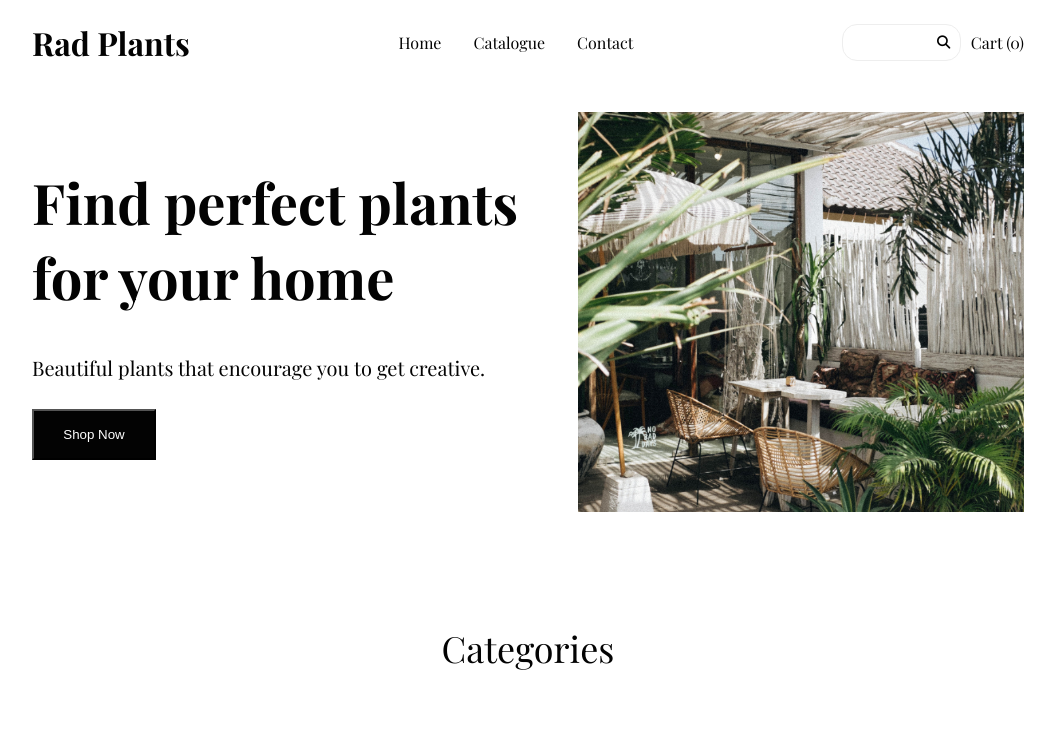
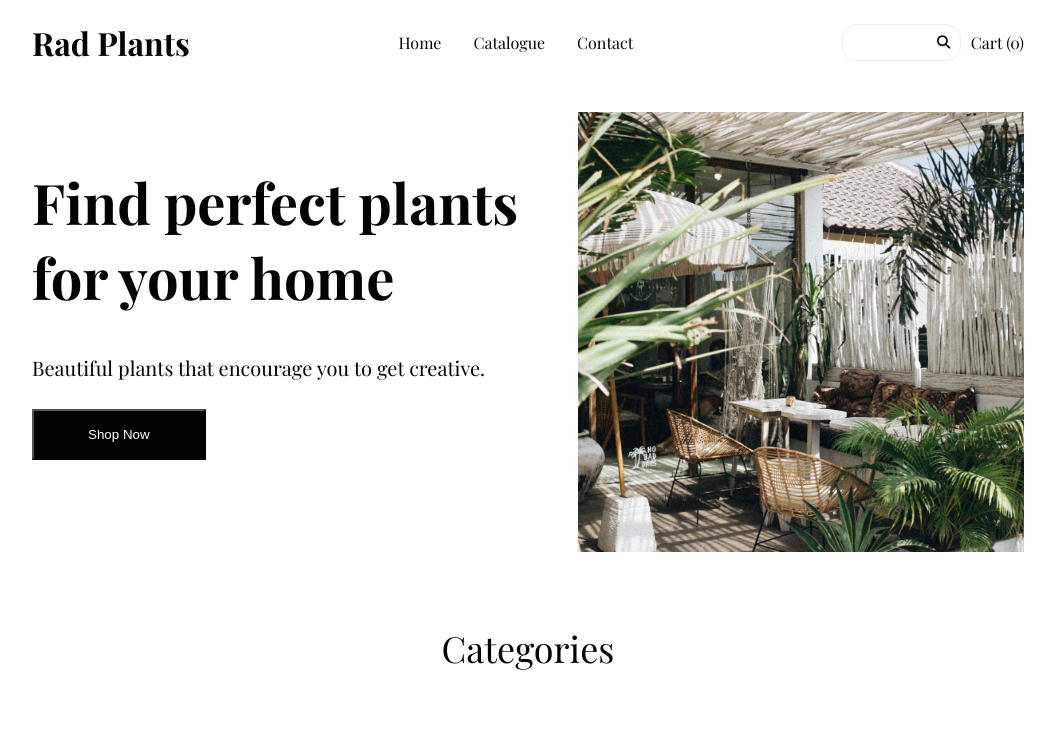
Before and after one commit to gshankar333/Rad-Plants-landing-page, a plain HTML site: page index.html in a window 1280 px wide. Shown: the top 733 px of the page, without its empty margins (112-1167 px from the left). Drawn offline with nearby package versions, Linux system fonts and the light colour scheme.

Commit message:
styles value modification

```diff
--- a/styles.css
+++ b/styles.css
@@ -109,7 +109,7 @@ main{
     margin-bottom: 1.8rem;
 }
 .shopbutton{
-    width: 25%;
+    width: 35%;
     padding: 1rem;
     background-color: #030303;
     color: #fff;
@@ -121,7 +121,7 @@ main{
 }
 .imgBlock,.MobileimgBlock {
     /* width: 100%;  */
-    height: 50vh;
+    height: 55vh;
     background-color: #f0f0f0;
     background-image: url('/Assets/plants-homebanner.jpg');
     background-size: cover;
@@ -272,10 +272,7 @@ main{
 #edition-card-two{
     background-image: url('Assets/home-card-four.jpg');
 }
-/* .edition-card{
-    width: 36.75rem;
-    height: 18.188rem;
-} */
+
 .edition-card{
     width: 47%;
     position: relative;
@@ -467,7 +464,7 @@ footer{
 
 }
 
-@media only screen and (min-width: 601px) and (max-width:970px){
+@media only screen and (min-width: 601px) and (max-width:1024px){
 
     .megaMenu , .dataMenu{
         display: none;
```
